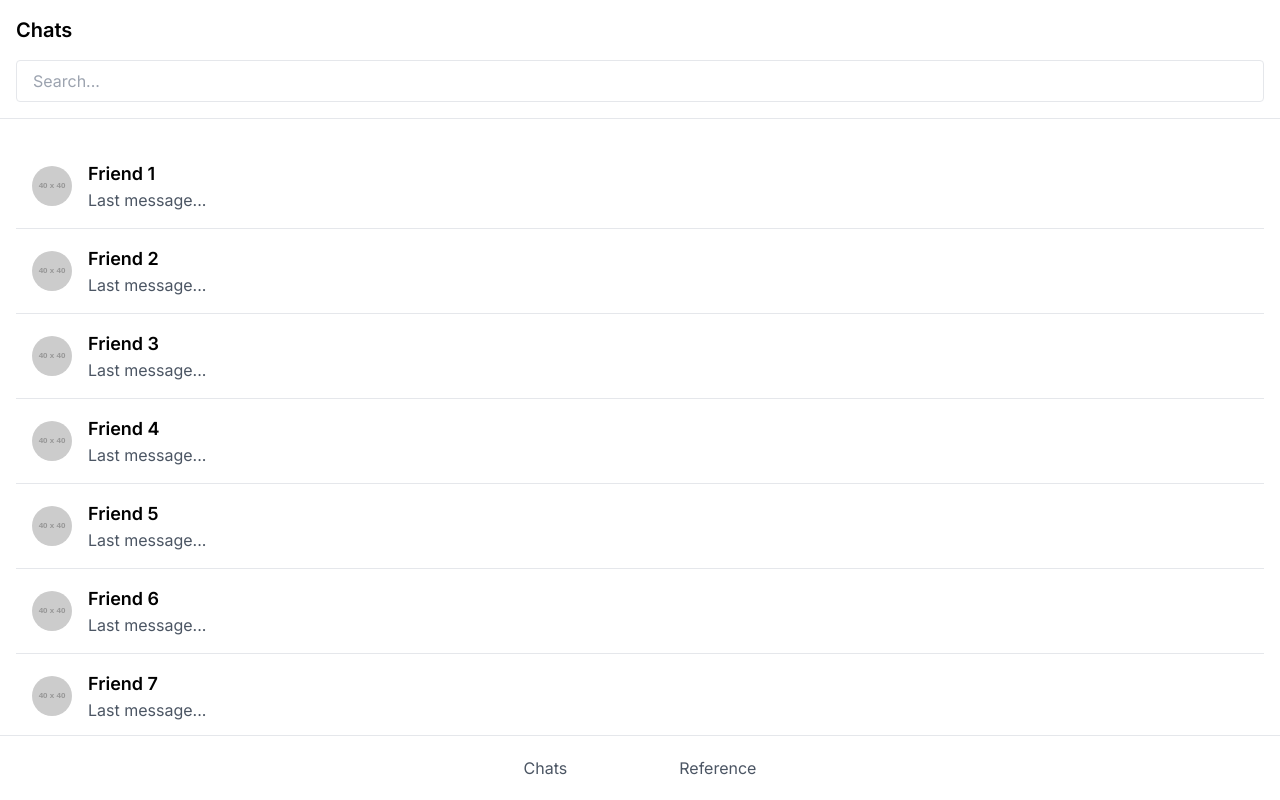
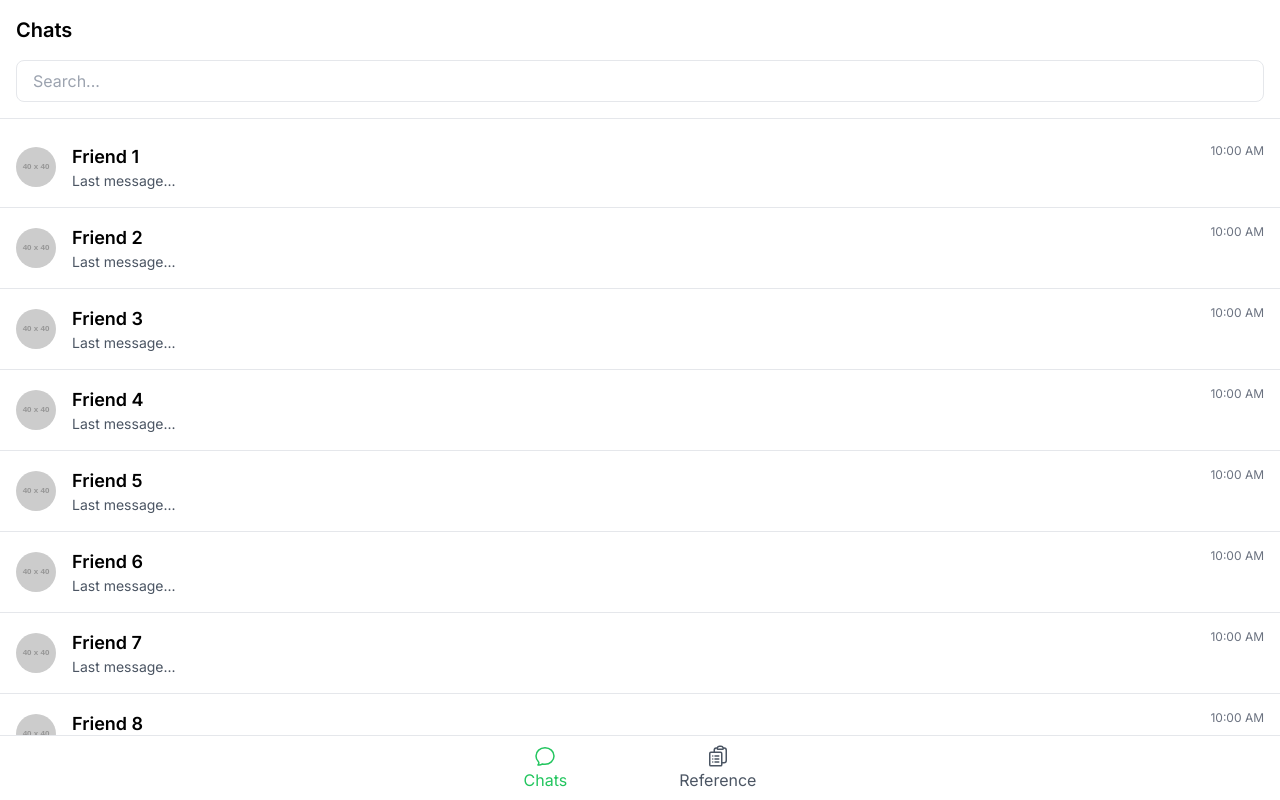
Before and after one commit to akvo/rag-doll, a Next.js app in the folder frontend/: page /chats in a window 1280 px wide. Built offline with nearby package versions, Linux system fonts and the light colour scheme.

Commit message:
[#11] Improve ChatList and ChatTabs style

```diff
--- a/frontend/src/app/chats/layout.js
+++ b/frontend/src/app/chats/layout.js
@@ -1,9 +1,11 @@
 import { ChatContextProvider } from "@/context";
+import { ChatTabs } from "@/components";
 
 const ChatLayout = ({ children }) => {
   return (
     <ChatContextProvider>
       <div className="flex h-screen bg-gray-100">{children}</div>
+      <ChatTabs />
     </ChatContextProvider>
   );
 };
--- a/frontend/src/components/chats/ChatList.js
+++ b/frontend/src/components/chats/ChatList.js
@@ -1,6 +1,5 @@
 "use client";
 
-import ChatTabs from "./ChatTabs";
 import { useChatDispatch } from "@/context/ChatContextProvider";
 
 const numbers = Array.from({ length: 10 }, (_, index) => index + 1);
@@ -18,8 +17,8 @@ const ChatList = () => {
   };
 
   return (
-    <div className="w-full bg-white p-4 overflow-y-scroll flex-shrink-0">
-      <div className="fixed top-0 left-0 right-0 bg-white border-b border-gray-200">
+    <div className="w-full h-screen bg-white overflow-y-scroll flex-shrink-0">
+      <div className="sticky top-0 left-0 right-0 bg-white border-b border-gray-200 z-10">
         <div className="mx-auto p-4">
           <div className="flex items-center space-x-2 mb-4">
             <h2 className="text-xl font-semibold">Chats</h2>
@@ -28,38 +27,39 @@ const ChatList = () => {
             <input
               type="text"
               placeholder="Search..."
-              className="w-full px-4 py-2 border rounded"
+              className="w-full px-4 py-2 border rounded-lg"
             />
           </div>
         </div>
       </div>
 
-      <div className="my-32 w-full">
+      <div className="pt-2 pb-20 w-full">
         {/* Chat List */}
         <div className="bg-white overflow-hidden">
           {numbers.map((x) => (
             <div
               key={x}
-              className="p-4 border-b border-gray-200 cursor-pointer"
+              className="p-4 border-b border-gray-200 cursor-pointer hover:bg-gray-100 transition"
               onClick={() => handleOnClickChat(x)}
             >
               <div className="flex items-center">
                 <img
                   src="https://via.placeholder.com/40"
                   alt="User Avatar"
-                  className="rounded-full mr-4"
+                  className="rounded-full w-10 h-10 mr-4"
                 />
-                <div>
-                  <h3 className="text-lg font-semibold">Friend {x}</h3>
-                  <p className="text-gray-600">Last message...</p>
+                <div className="flex-1">
+                  <div className="flex justify-between">
+                    <h3 className="text-lg font-semibold">Friend {x}</h3>
+                    <p className="text-xs text-gray-500">10:00 AM</p>
+                  </div>
+                  <p className="text-gray-600 text-sm">Last message...</p>
                 </div>
               </div>
             </div>
           ))}
         </div>
       </div>
-
-      <ChatTabs />
     </div>
   );
 };
--- a/frontend/src/components/chats/ChatTabs.js
+++ b/frontend/src/components/chats/ChatTabs.js
@@ -3,10 +3,38 @@ const ChatTabs = () => {
     <div className="fixed bottom-0 left-0 right-0 bg-white border-t border-gray-200">
       <div className="max-w-7xl mx-auto px-4 sm:px-6 lg:px-8">
         <div className="flex justify-center items-center space-x-20 h-16">
-          <button className="px-4 py-2 text-gray-600 hover:text-gray-800">
+          <button className="flex flex-col items-center px-4 py-2 text-green-500 hover:text-green-600">
+            <svg
+              xmlns="http://www.w3.org/2000/svg"
+              fill="none"
+              viewBox="0 0 24 24"
+              strokeWidth={1.5}
+              stroke="currentColor"
+              className="size-6"
+            >
+              <path
+                strokeLinecap="round"
+                strokeLinejoin="round"
+                d="M12 20.25c4.97 0 9-3.694 9-8.25s-4.03-8.25-9-8.25S3 7.444 3 12c0 2.104.859 4.023 2.273 5.48.432.447.74 1.04.586 1.641a4.483 4.483 0 0 1-.923 1.785A5.969 5.969 0 0 0 6 21c1.282 0 2.47-.402 3.445-1.087.81.22 1.668.337 2.555.337Z"
+              />
+            </svg>
             Chats
           </button>
-          <button className="px-4 py-2 text-gray-600 hover:text-gray-800">
+          <button className="flex flex-col items-center px-4 py-2 text-gray-600 hover:text-green-500">
+            <svg
+              xmlns="http://www.w3.org/2000/svg"
+              fill="none"
+              viewBox="0 0 24 24"
+              strokeWidth={1.5}
+              stroke="currentColor"
+              className="size-6"
+            >
+              <path
+                strokeLinecap="round"
+                strokeLinejoin="round"
+                d="M9 12h3.75M9 15h3.75M9 18h3.75m3 .75H18a2.25 2.25 0 0 0 2.25-2.25V6.108c0-1.135-.845-2.098-1.976-2.192a48.424 48.424 0 0 0-1.123-.08m-5.801 0c-.065.21-.1.433-.1.664 0 .414.336.75.75.75h4.5a.75.75 0 0 0 .75-.75 2.25 2.25 0 0 0-.1-.664m-5.8 0A2.251 2.251 0 0 1 13.5 2.25H15c1.012 0 1.867.668 2.15 1.586m-5.8 0c-.376.023-.75.05-1.124.08C9.095 4.01 8.25 4.973 8.25 6.108V8.25m0 0H4.875c-.621 0-1.125.504-1.125 1.125v11.25c0 .621.504 1.125 1.125 1.125h9.75c.621 0 1.125-.504 1.125-1.125V9.375c0-.621-.504-1.125-1.125-1.125H8.25ZM6.75 12h.008v.008H6.75V12Zm0 3h.008v.008H6.75V15Zm0 3h.008v.008H6.75V18Z"
+              />
+            </svg>
             Reference
           </button>
         </div>
--- a/frontend/src/components/chats/ChatWindow.js
+++ b/frontend/src/components/chats/ChatWindow.js
@@ -89,25 +89,10 @@ const ChatWindow = () => {
             <p className="text-right text-xs text-gray-200 mt-2">10:01 AM</p>
           </div>
         </div>
-        {/* Repeat for other messages */}
-        <div className="flex mb-4">
-          <div className="relative bg-white p-4 rounded-lg shadow-lg max-w-xs md:max-w-md">
-            <div className="absolute bottom-0 left-0 w-0 h-0 border-t-8 border-t-white border-l-8 border-l-transparent border-b-0 border-r-8 border-r-transparent transform translate-x-1/2 translate-y-1/2"></div>
-            <p>I'm doing great, thank you!</p>
-            <p className="text-right text-xs text-gray-400 mt-2">10:02 AM</p>
-          </div>
-        </div>
-        <div className="flex mb-4 justify-end">
-          <div className="relative bg-green-500 text-white p-4 rounded-lg shadow-lg max-w-xs md:max-w-md">
-            <div className="absolute bottom-0 right-0 w-0 h-0 border-t-8 border-t-green-500 border-r-8 border-r-transparent border-b-0 border-l-8 border-l-transparent transform -translate-x-1/2 translate-y-1/2"></div>
-            <p>That's great to hear!</p>
-            <p className="text-right text-xs text-gray-200 mt-2">10:03 AM</p>
-          </div>
-        </div>
       </div>
 
       {/* Input */}
-      <div className="p-4 bg-white border-t flex items-center">
+      <div className="p-4 bg-white border-t flex items-center mb-[65px]">
         <textarea
           ref={textareaRef}
           value={message}
--- a/frontend/src/components/index.js
+++ b/frontend/src/components/index.js
@@ -2,3 +2,4 @@ export { default as LoginPageTitle } from "./auth/LoginPageTitle";
 export { default as Header } from "./layout/Header";
 export { default as ChatWindow } from "./chats/ChatWindow";
 export { default as ChatList } from "./chats/ChatList";
+export { default as ChatTabs } from "./chats/ChatTabs";
```
